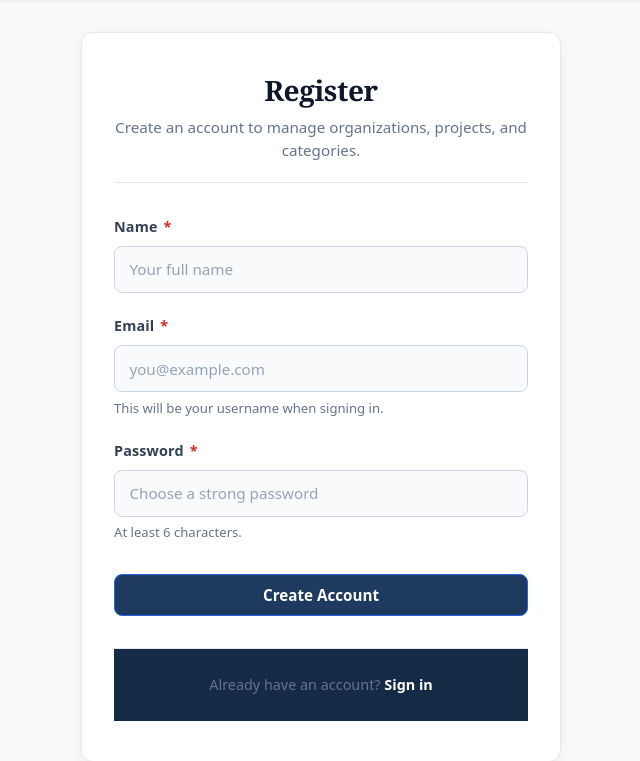
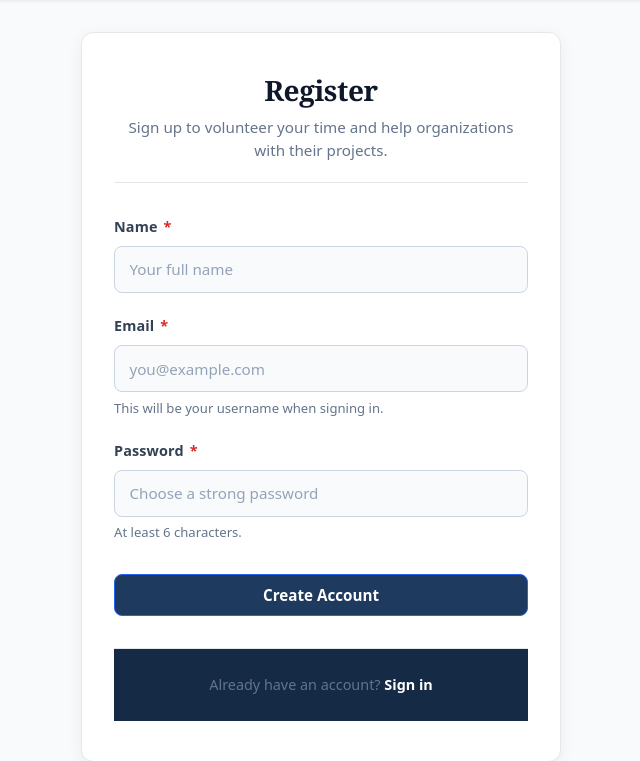
Before and after one commit to lexgerald/cse340-course, a Node server app: page /register in a window 1280 px wide. Shown: the part 57-818 px from the top of the page, without its empty margins (319-959 px from the left). Run offline with Node 20, Linux system fonts and the light colour scheme.

Commit message:
changes made

```diff
--- a/src/views/register.ejs
+++ b/src/views/register.ejs
@@ -3,7 +3,7 @@
     <section class="auth-card">
         <header class="auth-card-header">
             <h1><%= title %></h1>
-            <p class="auth-intro">Create an account to manage organizations, projects, and categories.</p>
+            <p class="auth-intro">Sign up to volunteer your time and help organizations with their projects.</p>
         </header>
 
         <form action="/register" method="POST" class="auth-form">
```
